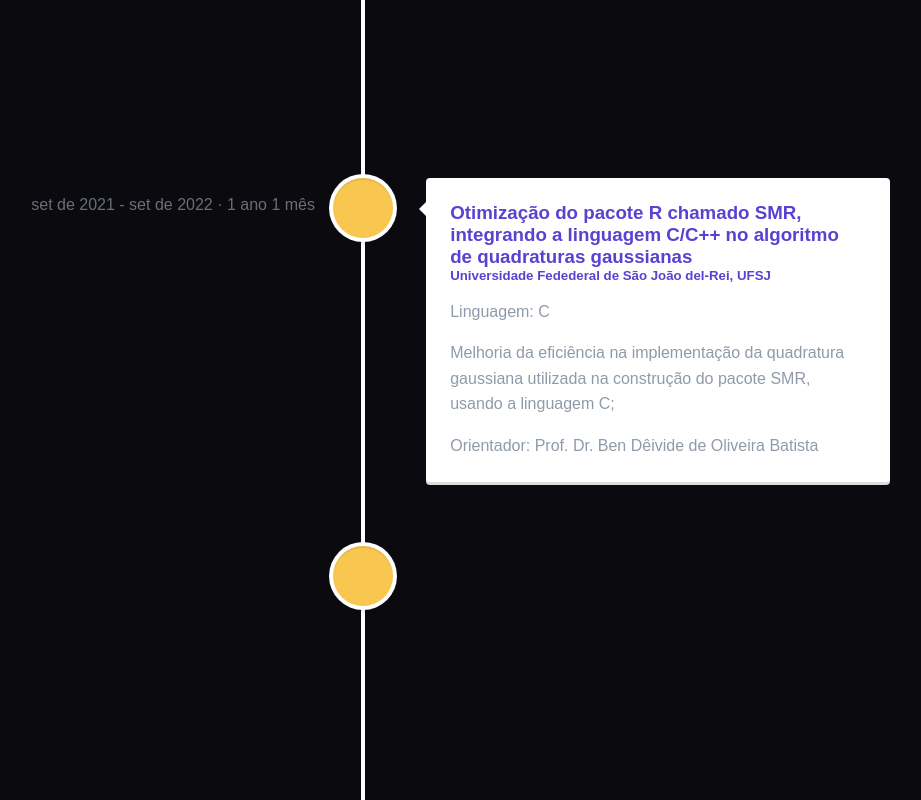
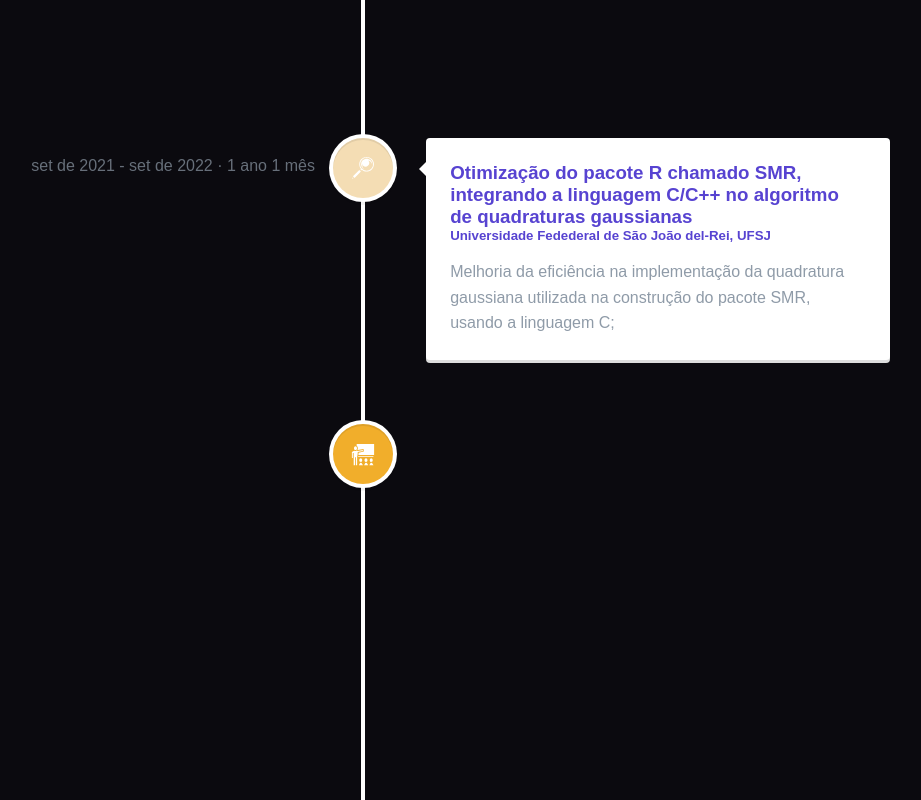
Before and after one commit to DIGOARTHUR/my-personal-page2.0, a Next.js app: page /University in a window 1280 px wide. Shown: the part 720-1520 px from the top of the page, without its empty margins (277-1198 px from the left). Built offline with nearby package versions, Linux system fonts and the light colour scheme.

Commit message:
adjustments icons, colors Timeline component

```diff
--- a/src/components/Timeline/data/index.js
+++ b/src/components/Timeline/data/index.js
@@ -77,7 +77,7 @@ let timelineElements = [
     icon: "school",
   },
   {
-    type: "Formação",
+    type: "Formacao",
     title: "Bacharelado em Ciência e Tecnlogia <Engenharia Mecatrônica>",
     location: "Universidade Fedederal de São João del-Rei, UFSJ - Ouro Branco, MG",
     description:
@@ -100,7 +100,7 @@ let timelineElements = [
   },
 
   {
-    type: "Extensao",
+    type: "Projeto",
     title: "Educador de Cursinho Popular - Projeto de Extensão (VOLUNTÁRIO)",
     location: "Instituro Federal de Minas Gerais -OB / Universidade Fedederal de São João del-Rei, UFSJ",
     description:"Cursinho preparatório ENEM para o público de baixa renda de Ouro Branco -MG Lecionei: Matemática. ",
@@ -123,7 +123,7 @@ let timelineElements = [
     icon: "school",
   },
   {
-    type: "EmpresaJr",
+    type: "Projeto",
     title: "Assessor de projetos (VOLUNTÁRIO)",
     location: "Tristate - Consultoria em Engenharia Mecatrônica - UFSJ",
     language: "Em Blocos",
@@ -143,17 +143,17 @@ let timelineElements = [
     activity:"Acompanhamento em estudos e trabalhos práticos dos discentes",
     advisor:"Prof. Dr.Thiago Rodrigues de Oliveira",
     date: "ago de 2017 - dez de 2017 · 5 meses",
-    icon: "school",
+
   },
   {
-    type: "Formação",
+    type: "Formacao",
     title: "Engenharia Mecatrônica - UFSJ",
     location: "Ouro Branco, MG",
     description:
       "Universidade Federal de São João del-Rei. Entrada para o Curso de Engenharia Mecatrônica, onde também obtive a sub formação na área da Tecnologia que possuo hoje. Não formei no Curso principal.",
     buttonText: "Site UFSJ",
     date: "ago 2015",
-    icon: "school",
+
   }
 ]
 
--- a/src/components/Timeline/index.tsx
+++ b/src/components/Timeline/index.tsx
@@ -1,22 +1,34 @@
 
 import timelineElements from "./data";
-
+import { FaUniversity } from 'react-icons/fa';
+import { GiMagnifyingGlass, GiTeacher, GiWhiteBook } from 'react-icons/gi';
+import { BiExtension } from 'react-icons/bi';
 import { VerticalTimeline, VerticalTimelineElement } from 'react-vertical-timeline-component';
 import "react-vertical-timeline-component/style.min.css";
 import styles from './styles.module.scss'
 export default function Timeline() {
-    let workIconStyles = { background: "#183d33" }
-    let schoolIconStyles = { background: "#f9c74f" }
 
+
+    let monitoriaIconStyles = { background: "#f1ae2b" }
+    let formacaoIconStyles = { background: "#bc0b27" }
+    let pesquisaIconStyles = { background: "#f4ddb4" }
+    let projetoIconStyles = { background: "#72bca5" }
+    let bookIconStyles = { background: "#4a2512" }
     return (
-        <div>
+        <div className={styles.timelineContainer}>
             <h1 className={styles.title}>Universidade</h1>
             <h5 className={styles.subTitle}>Monitorias, Projetos de Extensão, Pesquisas, Livro</h5>
+            {timelineElements.map((element)=>{
+
+            })}
             <h2 className={styles.titleTimeLine}>Timeline</h2>
             <VerticalTimeline>
                 {
                     timelineElements.map((element) => {
-                        let isWorkIcon = element.icon === "work"
+
+
+
+
                         let showButton =
                             element.buttonText !== undefined &&
                             element.buttonText !== null &&
@@ -27,7 +39,32 @@ export default function Timeline() {
                                 key={element.title}
                                 date={element.date}
                                 dateClassName="date"
-                                iconStyle={isWorkIcon ? workIconStyles : schoolIconStyles}
+                                iconStyle={
+                                    element.type === 'Formacao' ? formacaoIconStyles
+                                        :
+                                        element.type === 'Pesquisa' ? pesquisaIconStyles
+                                            :
+                                            element.type === 'Monitoria' ? monitoriaIconStyles
+                                                :
+                                                element.type === 'Projeto' ? projetoIconStyles
+                                                    :
+                                                    element.type === 'Livro' ? bookIconStyles
+                                                        :
+                                                        projetoIconStyles
+                                            }
+                                icon={
+                                    element.type === 'Formacao' ? <FaUniversity className={styles.icon} />
+                                        :
+                                        element.type === 'Pesquisa' ? <GiMagnifyingGlass className={styles.icon} />
+                                            :
+                                            element.type === 'Monitoria' ? <GiTeacher className={styles.icon} />
+                                                :
+                                                element.type === 'Projeto' ? <BiExtension className={styles.icon} />
+                                                    :
+                                                    element.type === 'Livro' ? <GiWhiteBook className={styles.icon} />
+                                                        :
+                                                        ''
+                                }
                                 className={styles.time}
 
                             >
@@ -37,16 +74,16 @@ export default function Timeline() {
                                 <h5 className={styles.verticalTimelineElementSubtitle}>
                                     {element.location}
                                 </h5>
-                                {element.type==='Monitoria'|| element.type==='EmpresaJr'|| element.type==='Pesquisa'?<p>Linguagem: {element.language} </p>  :``}
+                                {element.type === 'Monitoria' || element.type === 'Projeto' ? <p>Linguagem: {element.language} </p> : ``}
                                 <p className={styles.description}>{element.description}</p>
-                                {element.type==='Monitoria'|| element.type==='EmpresaJr'|| element.type==='Extensao'?<p>Atividade: {element.activity} </p>  :``}
-                                {element.type==='Monitoria'||element.type==='Pesquisa'?<p>Orientador: {element.advisor} </p>  :``}
+                                {element.type === 'Monitoria' || element.type === 'Projeto' ? <p>Atividade: {element.activity} </p> : ``}
+                                {element.type === 'Monitoria' || element.type === 'Projeto' ? <p>Orientador: {element.advisor} </p> : ``}
 
                             </VerticalTimelineElement>
                         )
                     })
                 }
             </VerticalTimeline>
-        </div>
+        </div >
     )
 }
--- a/src/components/Timeline/styles.module.scss
+++ b/src/components/Timeline/styles.module.scss
@@ -1,3 +1,8 @@
+.timelineContainer{
+
+.icon{
+  fill:white;
+}
 .title {
   margin-top:20px;
   margin-bottom: 10px;
@@ -42,7 +47,7 @@
 
 
 }
-
+}
 @media only screen and (max-width: 1169px) {
   .workButton, .schoolButton{
     display: block !important;
--- a/src/pages/University/styles.module.scss
+++ b/src/pages/University/styles.module.scss
@@ -1,10 +1,12 @@
+
 .universityContainer{
     display: grid;
-    grid-template-rows: 0.3fr 18fr 1fr;
+    grid-template-rows: 0fr 18fr 0fr;
+
     main {
         margin: auto;
         justify-content: center;
-
+        margin-bottom:10px;
         max-width: 1300px;
         background-color: #18161e36;
         padding:20px;
```
